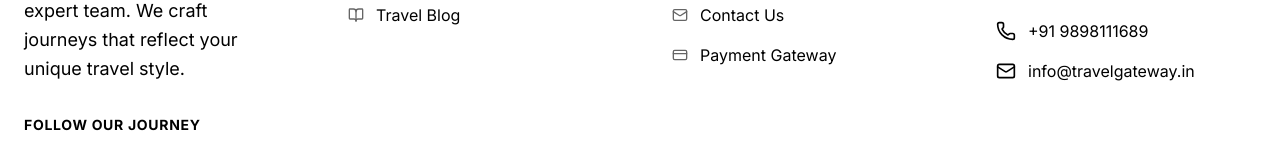
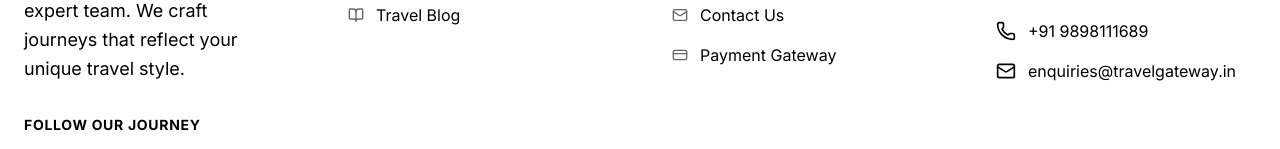
Before and after one commit to vishlaharlalka/travelgateway, a React (Vite) app: page /contact in a window 1280 px wide. Shown: the part 1677-1826 px from the top of the page. Built offline with nearby package versions, Linux system fonts and the light colour scheme; no server answers; a web font is replaced by a local one.

Commit message:
Switch inquiry email to enquiries address

```diff
--- a/src/components/Footer.tsx
+++ b/src/components/Footer.tsx
@@ -119,7 +119,7 @@ export default function Footer() {
             </li>
             <li className="flex items-center gap-3 text-muted-foreground">
               <Mail className="w-5 h-5 text-primary shrink-0" />
-              <span>info@travelgateway.in</span>
+              <span>enquiries@travelgateway.in</span>
             </li>
           </ul>
         </div>
--- a/src/pages/Contact.tsx
+++ b/src/pages/Contact.tsx
@@ -7,7 +7,7 @@ import SEO from "@/components/SEO";
 import { FormEvent, useEffect, useState } from "react";
 import { useSearchParams } from "react-router-dom";
 
-const inquiryEmail = "info@travelgateway.in";
+const inquiryEmail = "enquiries@travelgateway.in";
 const inquiryWhatsAppNumber = "919898111689";
 const inquiryEndpoint = "/api/inquiry";
 const formSubmitEndpoint = `https://formsubmit.co/ajax/${inquiryEmail}`;
--- a/src/pages/Home.tsx
+++ b/src/pages/Home.tsx
@@ -141,7 +141,7 @@ export default function Home() {
             name: "Travel Gateway",
             url: "https://travelgateway.in/",
             telephone: "+91 9898111689",
-            email: "info@travelgateway.in",
+            email: "enquiries@travelgateway.in",
             address: {
               "@type": "PostalAddress",
               streetAddress: "G 901, Samanvay Scintilla, VIP Road, South Bopal",
--- a/src/pages/PrivacyPolicy.tsx
+++ b/src/pages/PrivacyPolicy.tsx
@@ -78,7 +78,7 @@ export default function PrivacyPolicy() {
               If you have any questions about this Privacy Policy, please contact us at:<br />
               <strong>TravelGateway</strong><br />
               G 901, SAMANVAY SCINTILLA, VIP ROAD, SOUTH BOPAL, AHMEDABAD-380058<br />
-              Email: info@travelgateway.in<br />
+              Email: enquiries@travelgateway.in<br />
               Phone: +91 9898111689
             </p>
           </section>
```
Also changed, not shown: 2 other files (tests, documents, lock files or other folders).
